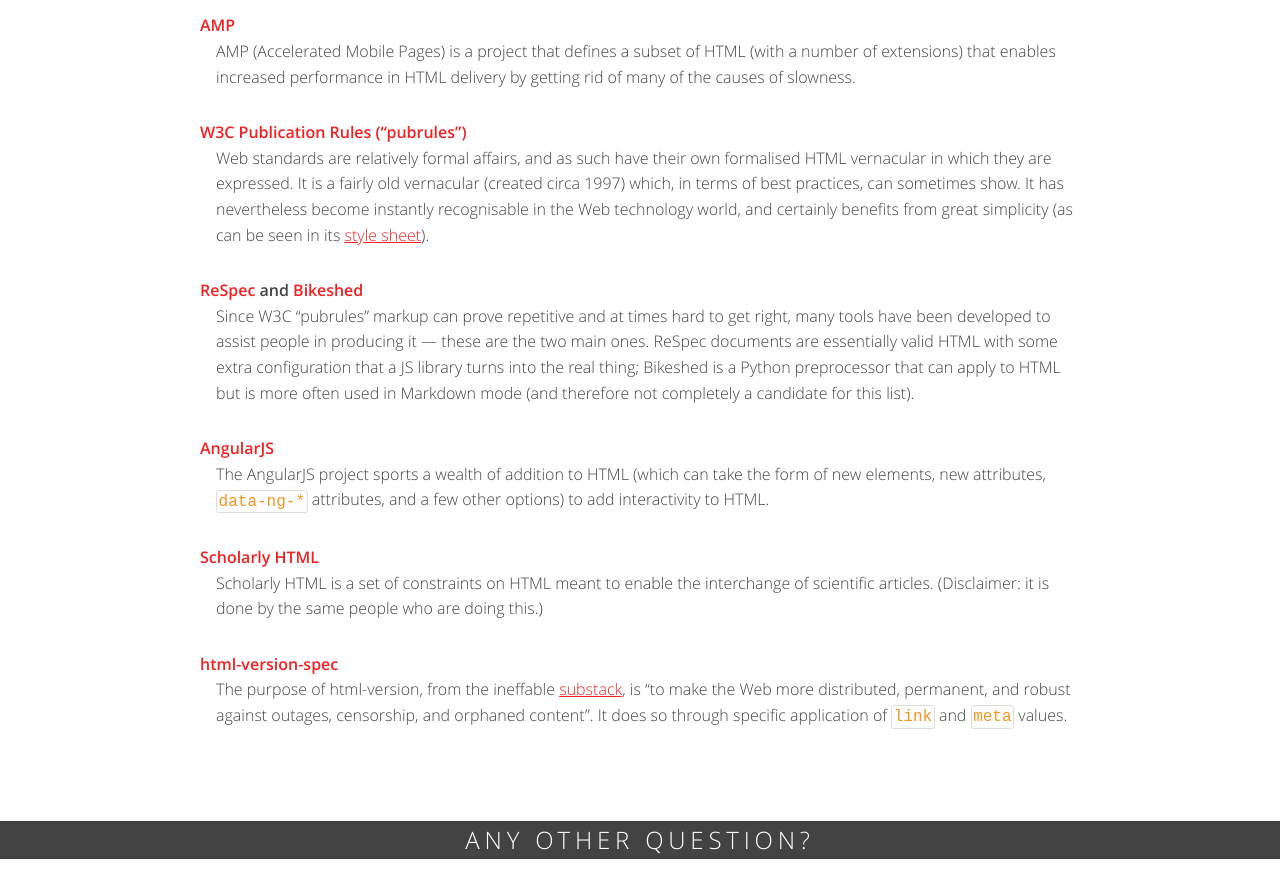
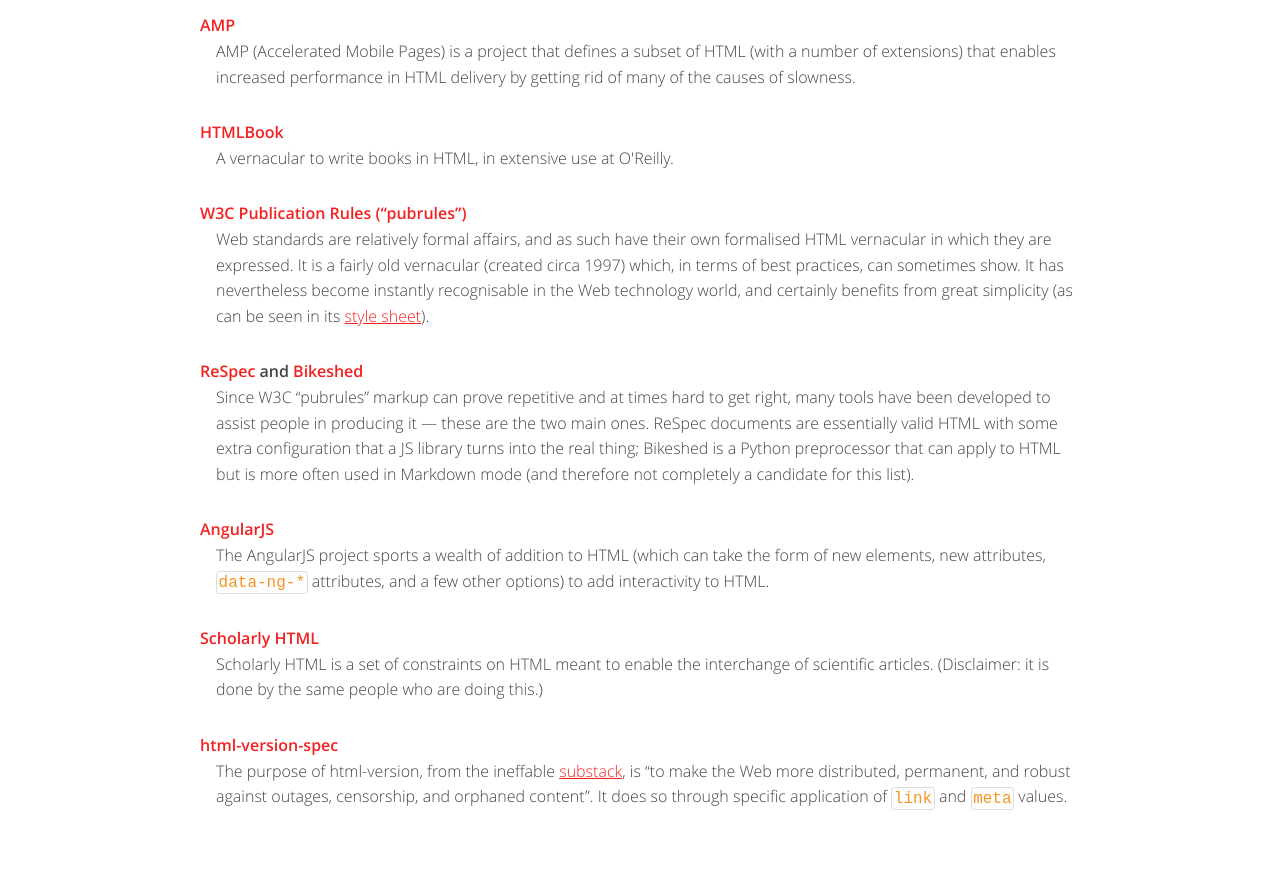
Before and after one commit to scienceai/vernacular.io, a website: page index.html in a window 1280 px wide. Shown: the part 3048-3944 px from the top of the page. Drawn offline with nearby package versions, Linux system fonts and the light colour scheme.

Commit message:
include HTMLBook

```diff
--- a/index.html
+++ b/index.html
@@ -193,6 +193,10 @@
           of extensions) that enables increased performance in HTML delivery by getting rid of many
           of the causes of slowness.
         </dd>
+        <dt><a href="https://github.com/oreillymedia/HTMLBook">HTMLBook</a></dt>
+        <dd>
+          A vernacular to write books in HTML, in extensive use at O'Reilly.
+        </dd>
         <dt><a href="http://www.w3.org/2005/07/pubrules?uimode=filter&amp;uri=">W3C Publication
             Rules (“pubrules”)</a></dt>
         <dd>
```
